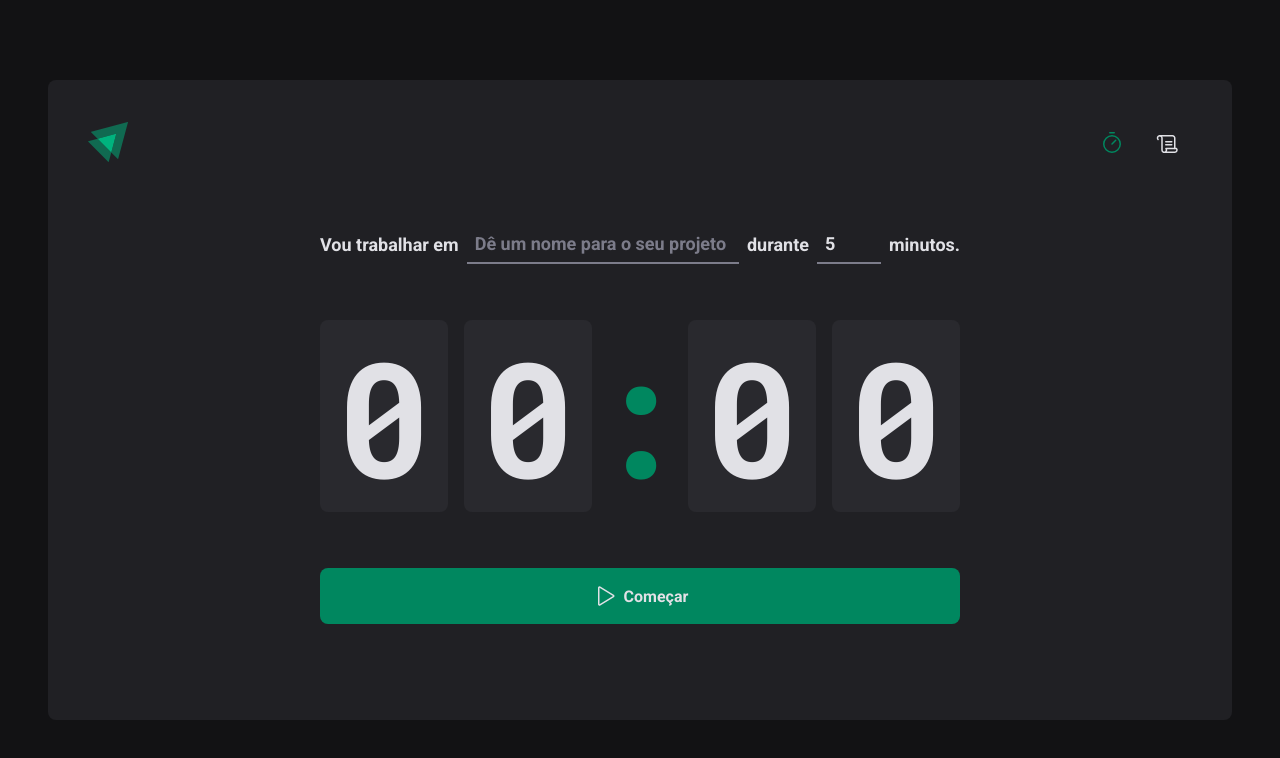
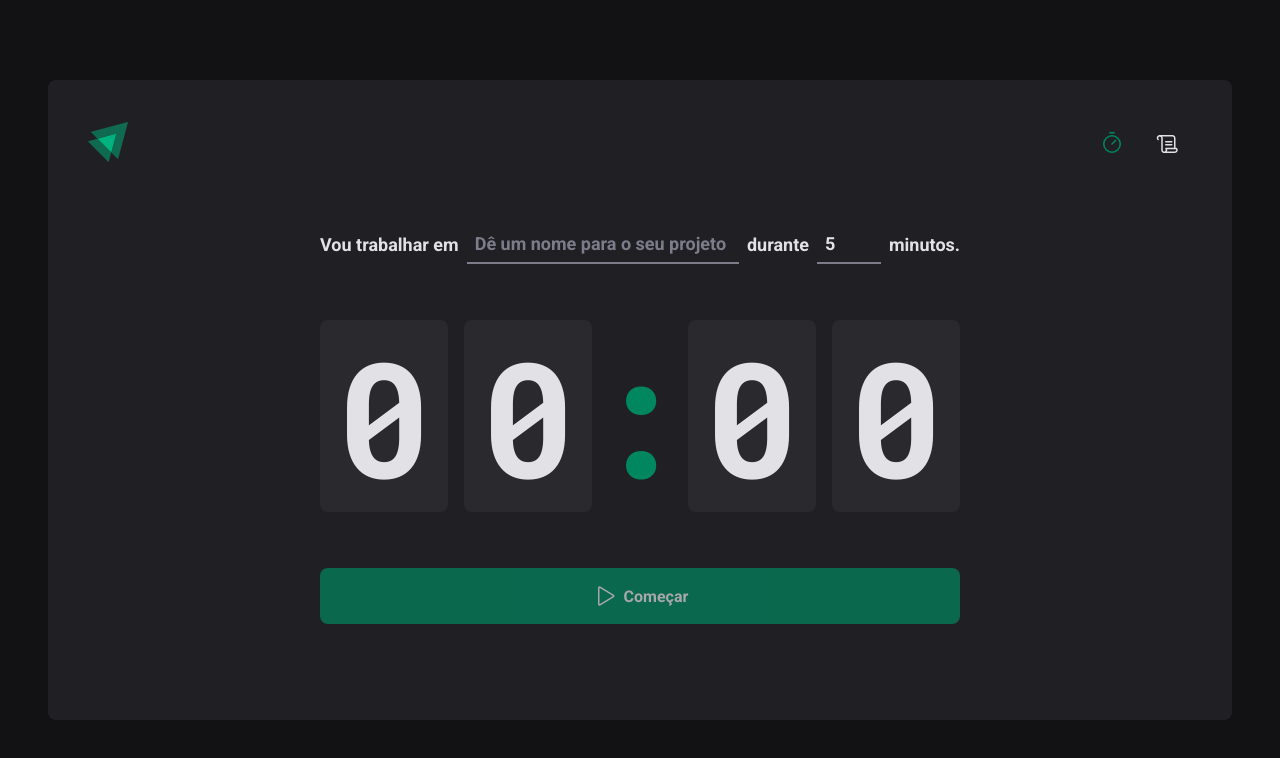
Before and after one commit to Giovani-Silva/pomodoro-app, a React (Vite) app: page / in a window 1280 px wide. Shown: the top 758 px of the page. Built offline with nearby package versions, Linux system fonts and the light colour scheme.

Commit message:
Funcionalidades - Iniciando novo ciclo

```diff
--- a/src/pages/Home/index.tsx
+++ b/src/pages/Home/index.tsx
@@ -1,5 +1,6 @@
 import { zodResolver } from "@hookform/resolvers/zod";
 import { Play } from "phosphor-react";
+import { useState } from "react";
 import { useForm } from "react-hook-form";
 import * as zod from "zod";
 
@@ -23,8 +24,16 @@ const newCycleFormValidationSchema = zod.object({
 
 type NewCycleFormData = zod.infer<typeof newCycleFormValidationSchema>;
 
+interface Cycle {
+  id: string
+  task: string
+  minutesAmount: number
+}
+
 export function Home() {
-  const { register, handleSubmit, reset } = useForm<NewCycleFormData>({
+ const [cycles, setCycles] = useState<Cycle[]>([]);
+ const [activeCycleId, setActiveCycleId] = useState<string | null>(null);
+  const { register, handleSubmit, reset, watch } = useForm<NewCycleFormData>({
     resolver: zodResolver(newCycleFormValidationSchema),
     defaultValues: {
       task: "",
@@ -33,9 +42,25 @@ export function Home() {
   });
 
   function handleCreateNewCycle(data: NewCycleFormData) {
-    console.log(data);
+     const id = String(new Date().getTime());
+
+     const newCycle: Cycle = {
+       id,
+       task: data.task,
+       minutesAmount: data.minutesAmount,
+     };
+
+     setCycles((state) => [...state, newCycle]);
+     setActiveCycleId(id);
     reset();
   }
+
+  const activeCycle = cycles.find((cycle) => cycle.id === activeCycleId);
+
+  console.log(activeCycle);
+
+  const task = watch("task");
+  const isSubmitDisable = !task;
 
   return (
     <HomeContainer>
@@ -77,7 +102,7 @@ export function Home() {
           <span>0</span>
         </CountdownContainer>
 
-        <StartCountdownButton type="submit">
+        <StartCountdownButton disabled={isSubmitDisable}  type="submit">
           <Play size={24} />
           Começar
         </StartCountdownButton>
```
